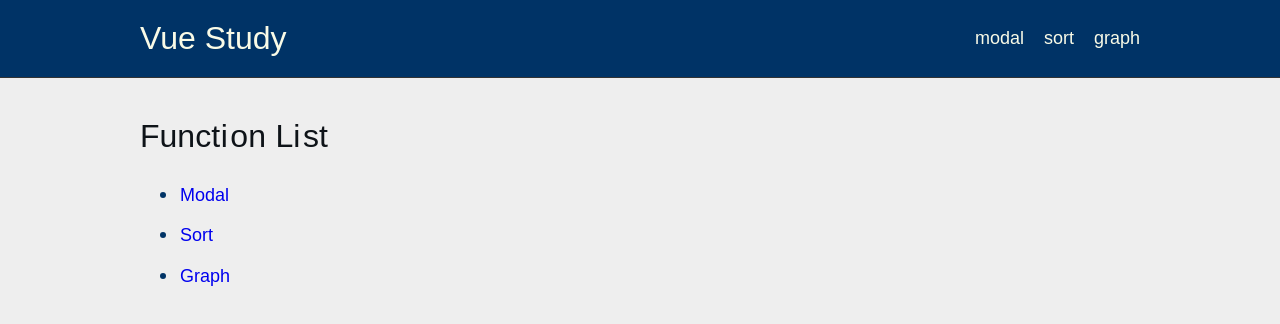
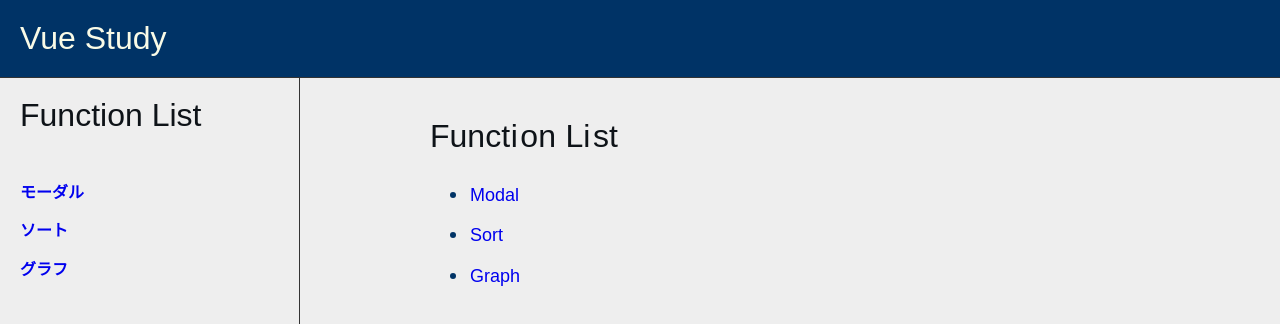
Before and after one commit to moyashiharusamen/vue_function, a Vue app: page /#/ in a window 1280 px wide. Shown: the top 324 px of the page. Built offline with nearby package versions, Linux system fonts and the light colour scheme; what vue-lodash would draw is missing.

Commit message:
ナビゲーションをヘッダー内からサイドバー内に変更

```diff
--- a/src/App.vue
+++ b/src/App.vue
@@ -3,26 +3,33 @@
     <the-header />
 
     <div class="content">
-      <div class="content-inner">
-        <transition name="content">
-          <router-view/>
-        </transition>
-      </div>
+      <main class="main">
+        <div class="main-inner">
+          <transition name="content">
+            <router-view/>
+          </transition>
+        </div>
+      </main>
+
+      <side-menu />
     </div>
   </div>
 </template>
 
 <script>
 import TheHeader from '@/components/Header'
+import SideMenu from '@/components/SideMenu'
 import './assets/css/normalize.css'
 import './assets/scss/reset.scss'
+import './assets/scss/content.scss'
 import './assets/scss/heading.scss'
 import './assets/scss/transition.scss'
 import './assets/scss/button.scss'
 
 export default {
   components: {
-    TheHeader
+    TheHeader,
+    SideMenu
   }
 }
 </script>
--- /dev/null
+++ b/src/assets/scss/content.scss
@@ -0,0 +1,15 @@
+.content {
+  display: flex;
+  padding: 40px 0;
+}
+
+.main {
+  width: 100%;
+  padding-left: 300px;
+
+  .main-inner {
+    max-width: 800px;
+    margin: 0 auto;
+    padding: 0 40px;
+  }
+}
--- a/src/assets/scss/reset.scss
+++ b/src/assets/scss/reset.scss
@@ -45,15 +45,6 @@ ol {
   list-style: none;
 }
 
-.content {
-  padding: 40px 0;
-}
-
-.content-inner {
-  width: 1000px;
-  margin: 0 auto;
-}
-
 h1 {
   font-size: 32px;
   font-weight: normal;
--- a/src/components/Header.vue
+++ b/src/components/Header.vue
@@ -2,14 +2,6 @@
   <header class="header">
     <div class="header-inner">
       <h1><router-link to="/">Vue Study</router-link></h1>
-
-      <nav>
-        <ul>
-          <li><router-link to="/modal">modal</router-link></li>
-          <li><router-link to="/sort">sort</router-link></li>
-          <li><router-link to="/graph">graph</router-link></li>
-        </ul>
-      </nav>
     </div>
   </header>
 </template>
@@ -30,36 +22,16 @@ export default {
     display: flex;
     align-items: center;
     justify-content: space-between;
-    width: 1000px;
-    margin: 0 auto;
+    padding: 0 20px;
   }
 
   h1 {
     font-size: 32px;
     color: #F9FBE7;
-  }
 
-  nav {
-    margin: 0;
-
-    > ul {
-      display: flex;
-      justify-content: center;
-
-      > li {
-        &:not(:first-of-type) {
-          margin-left: 20px;
-        }
-
-        > a {
-          font-size: 18px;
-        }
-      }
+    a {
+      color: #F9FBE7;
     }
-  }
-
-  a {
-    color: #F9FBE7;
   }
 }
 </style>
--- /dev/null
+++ b/src/components/SideMenu.vue
@@ -0,0 +1,54 @@
+<template>
+<aside class="side-menu">
+  <h1>Function List</h1>
+
+  <nav>
+    <ul>
+      <li><router-link to="/">モーダル</router-link></li>
+      <li><router-link to="/sort">ソート</router-link></li>
+      <li><router-link to="/graph">グラフ</router-link></li>
+    </ul>
+  </nav>
+</aside>
+</template>
+
+<script>
+export default {
+  name: 'SideMenu'
+}
+</script>
+
+<style lang="scss" scoped>
+.side-menu {
+  width: 300px;
+  padding: 20px 0;
+  border-right: 1px solid #333;
+  position: fixed;
+  top: 77px;
+  left: 0;
+  bottom: 0;
+
+  h1 {
+    padding: 0 40px 0 20px;
+  }
+
+  ul {
+    > li {
+      &:not(:first-of-type) {
+        margin-top: 20px;
+      }
+
+      > a {
+        display: block;
+        padding: 0 40px 0 20px;
+        font-weight: bold;
+
+        &:hover,
+        &:focus {
+          color: #036;
+        }
+      }
+    }
+  }
+}
+</style>
```
